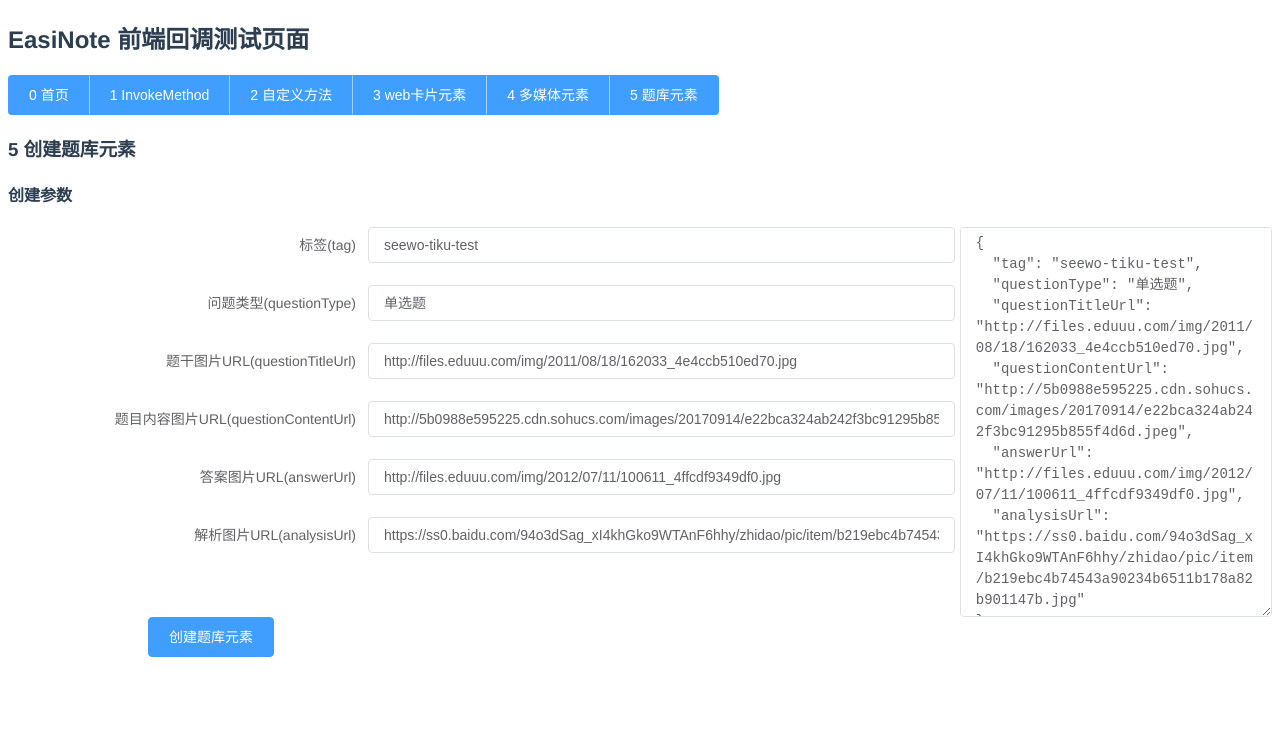
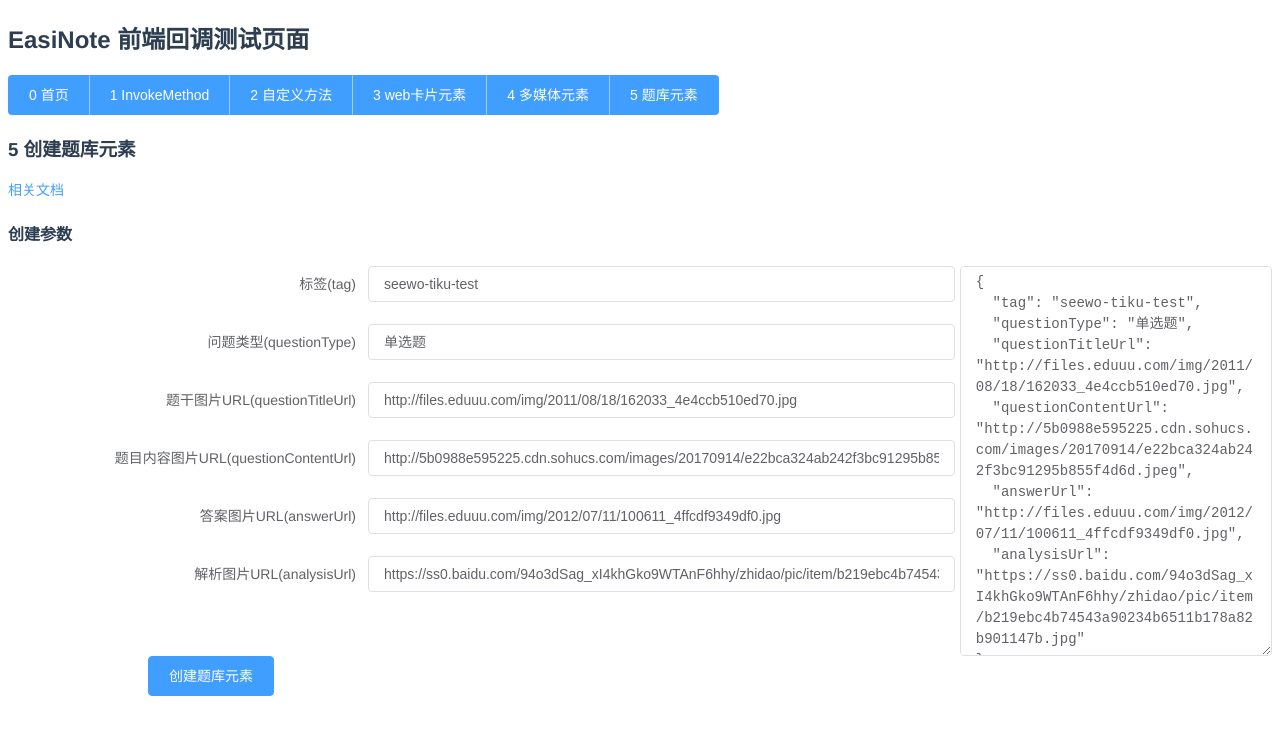
Before and after one commit to EasiNote/EasiNote.ClientWebApi.Documentation, a Vue app in the folder docs-src/: page /#/debugPage5 in a window 1280 px wide. Shown: the top 734 px of the page. Built offline with nearby package versions, Linux system fonts and the light colour scheme.

Commit message:
添加文档链接

```diff
--- a/docs-src/src/components/DebugPage5.vue
+++ b/docs-src/src/components/DebugPage5.vue
@@ -2,13 +2,13 @@
   <div class="grid-content">
     <h3>5 创建题库元素</h3>
 
-    <!-- <el-link
+    <el-link
       type="primary"
       target="_blank"
-      href="https://github.com/EasiNote/EasiNote.ClientWebApi.Documentation/blob/master/zh-CN/apis/direct-api/element-json/web-presentation-card.md"
+      href="https://gitee.com/easinote/client-web-api-documentation/blob/master/zh-CN/apis/direct-api/element-json/question-analysis-card.md"
     >
       相关文档
-    </el-link> -->
+    </el-link>
 
     <h4>创建参数</h4>
     <el-row class="row-bg" :gutter="5">
@@ -38,7 +38,6 @@
             <el-form-item label="解析图片URL(analysisUrl)">
               <el-input v-model="questionCard.analysisUrl"></el-input>
             </el-form-item>
-
           </el-form>
         </div>
       </el-col>
@@ -71,13 +70,13 @@ export default {
           "http://files.eduuu.com/img/2011/08/18/162033_4e4ccb510ed70.jpg",
         questionContentUrl:
           "http://5b0988e595225.cdn.sohucs.com/images/20170914/e22bca324ab242f3bc91295b855f4d6d.jpeg",
-        answerUrl: "http://files.eduuu.com/img/2012/07/11/100611_4ffcdf9349df0.jpg",
-        analysisUrl: "https://ss0.baidu.com/94o3dSag_xI4khGko9WTAnF6hhy/zhidao/pic/item/b219ebc4b74543a90234b6511b178a82b901147b.jpg",
+        answerUrl:
+          "http://files.eduuu.com/img/2012/07/11/100611_4ffcdf9349df0.jpg",
+        analysisUrl:
+          "https://ss0.baidu.com/94o3dSag_xI4khGko9WTAnF6hhy/zhidao/pic/item/b219ebc4b74543a90234b6511b178a82b901147b.jpg",
         //isCollapsed: true,
         //scaleRatio: 1,
       },
-
-
     };
   },
 
```
